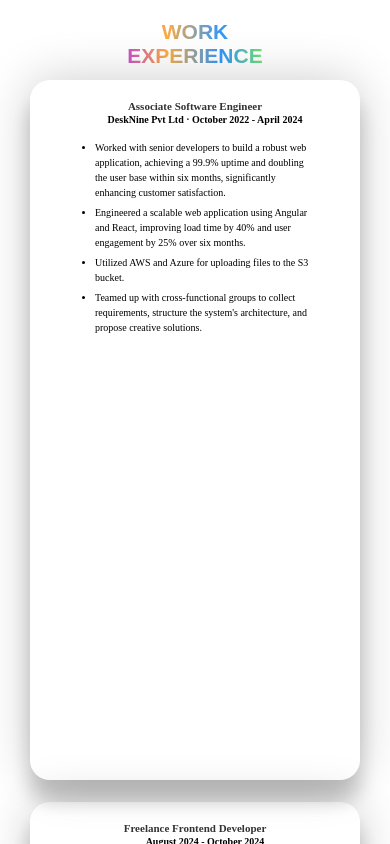
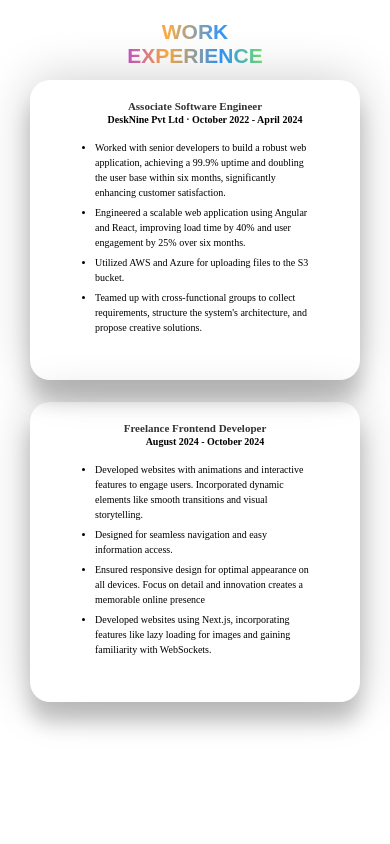
Before and after one commit to MahimaGajjar/Mahima.dev, a React (Create React App) app: page /workexperience in a window 390 px wide. Built offline with nearby package versions, Linux system fonts and the light colour scheme.

Commit message:
Minor changes

```diff
--- a/src/components/workexperience.css
+++ b/src/components/workexperience.css
@@ -219,23 +219,24 @@ article {
   .col1 {
     grid-row: 2/4;
     grid-column: 1/7;
-    margin-top: 0px;
+    margin: 10px 30px;
     justify-content: start;
     text-align: start;
+    padding: 0px;
+    height: 400px;
   }
   .col2 {
     grid-row: 4/6;
     grid-column: 1/7;
-    margin-top: 0px;
+    margin: 10px 30px;
     justify-content: start;
     text-align: start;
+    padding: 0px;
+    height: 400px;
   }
   .image,
   .image2 {
     display: none;
-    /* width: 200px;
-    height: 120px;
-    margin-top: 5px; */
   }
   .workDescription1 {
     display: flex;
@@ -253,16 +254,6 @@ article {
   }
   .workDescription1 li {
     font-size: 1rem;
-  }
-  .image2 {
-    width: 0px;
-    height: 0px;
-    margin-left: 50px;
-  }
-  .image2 img {
-    width: 100%;
-    height: 100%;
-    object-fit: fill;
   }
 }
 @media (max-width: 540px) {
@@ -305,19 +296,13 @@ article {
     grid-column: 1 / 7;
     margin: 10px 20px;
     padding: 10px 15px;
+    height: 300px;
   }
-
   .image,
   .image2 {
-    width: 150px;
-    height: auto;
-    margin-top: 10px;
     display: none; /* Hide only if necessary */
   }
 
-  .image2 {
-    display: none; /* Hide only if necessary */
-  }
   article {
     max-width: 80%;
     font-size: clamp(14px, 2vw, 18px);
```
Also changed, not shown: 1 other file (tests, documents, lock files or other folders).
